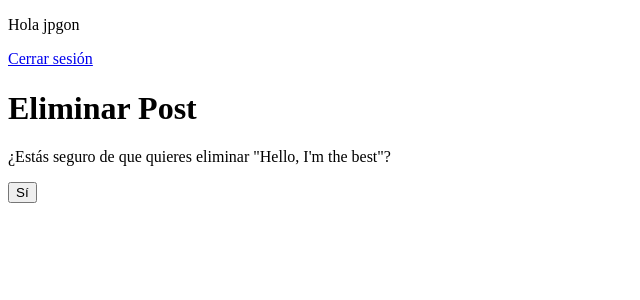
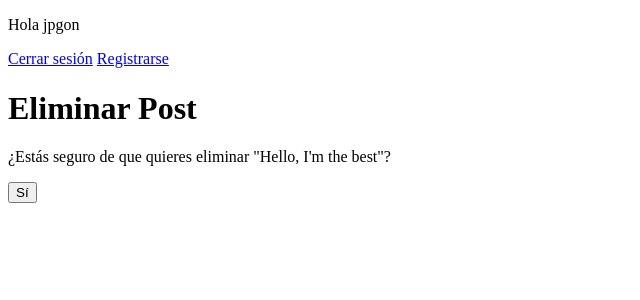
Before and after one commit to juanpablogt/Cursos_django, a Django app: page /post/1/delete/ in a window 1280 px wide. Shown: the part 84-384 px from the top of the page, without its empty margins (0-640 px from the left). Run offline with Django 5.2, Linux system fonts and the light colour scheme; a user stored in the database is signed in; data comes from the database, SQL or seed files in the repository.

Commit message:
link crear cuenta

```diff
--- a/django_project/blog/templates/base.html
+++ b/django_project/blog/templates/base.html
@@ -17,7 +17,11 @@
     </header>
     {% if user.is_authenticated %}
         <p>Hola {{ user.username }}</p>
-        <p><a href="{% url 'logout' %}">Cerrar sesión</a></p>
+        <p>
+        <a href="{% url 'logout' %}">Cerrar sesión</a>
+        <a href="{% url 'signup' %}">Registrarse</a>
+        </p>
+
     {% else %}
         <p>You are not logged in</p>
         <p><a href="{% url 'login' %}">Iniciar sesión</a></p>
```
